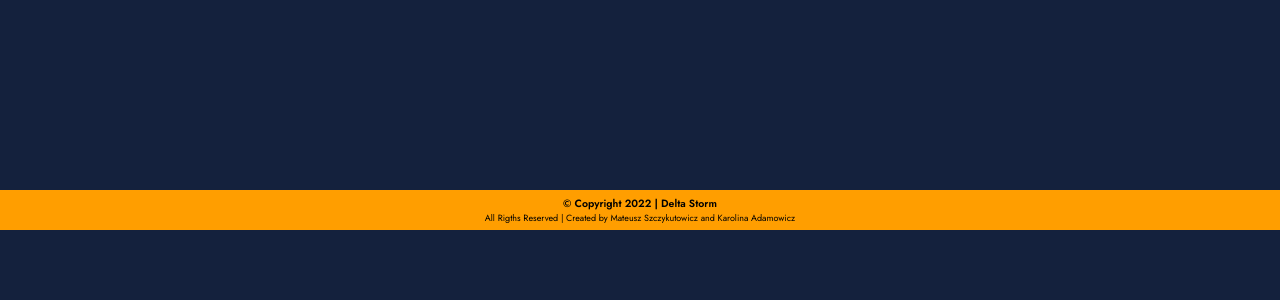
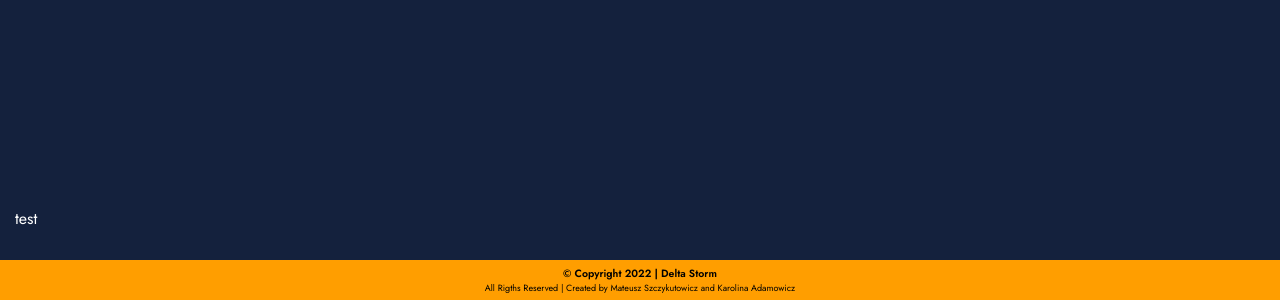
Before and after one commit to Mateusz-Szczykutowicz/deltastorm-blog-frontend, a Next.js app: page / in a window 1280 px wide. Shown: the part 1522-1822 px from the top of the page. Before the commit the page ends 1752 px from the top, so only its background shows below. Built offline with nearby package versions, Linux system fonts and the light colour scheme.

Commit message:
Footer component - refactoring

```diff
--- a/components/Footer.tsx
+++ b/components/Footer.tsx
@@ -4,13 +4,15 @@ import styles from "../styles/Footer.module.scss";
 
 const Footer: NextPage = () => {
     return (
-        <footer className={styles.footerWrapper}>
+        <div className={styles.footerWrapper}>
+            <footer>
                 <h3>&copy; Copyright 2022 | Delta Storm</h3>
                 <p>
                     All Rigths Reserved | Created by Mateusz Szczykutowicz and
                     Karolina Adamowicz
                 </p>
             </footer>
+        </div>
     );
 };
 
--- a/styles/Footer.module.scss
+++ b/styles/Footer.module.scss
@@ -1,5 +1,7 @@
 @import "./colors.scss";
 .footerWrapper {
+    margin-top: 70px;
+    footer {
         position: absolute;
         display: flex;
         flex-direction: column;
@@ -13,3 +15,4 @@
         text-align: center;
         justify-content: center;
     }
+}
```
Lines whose indentation alone changed are shown as unchanged.
